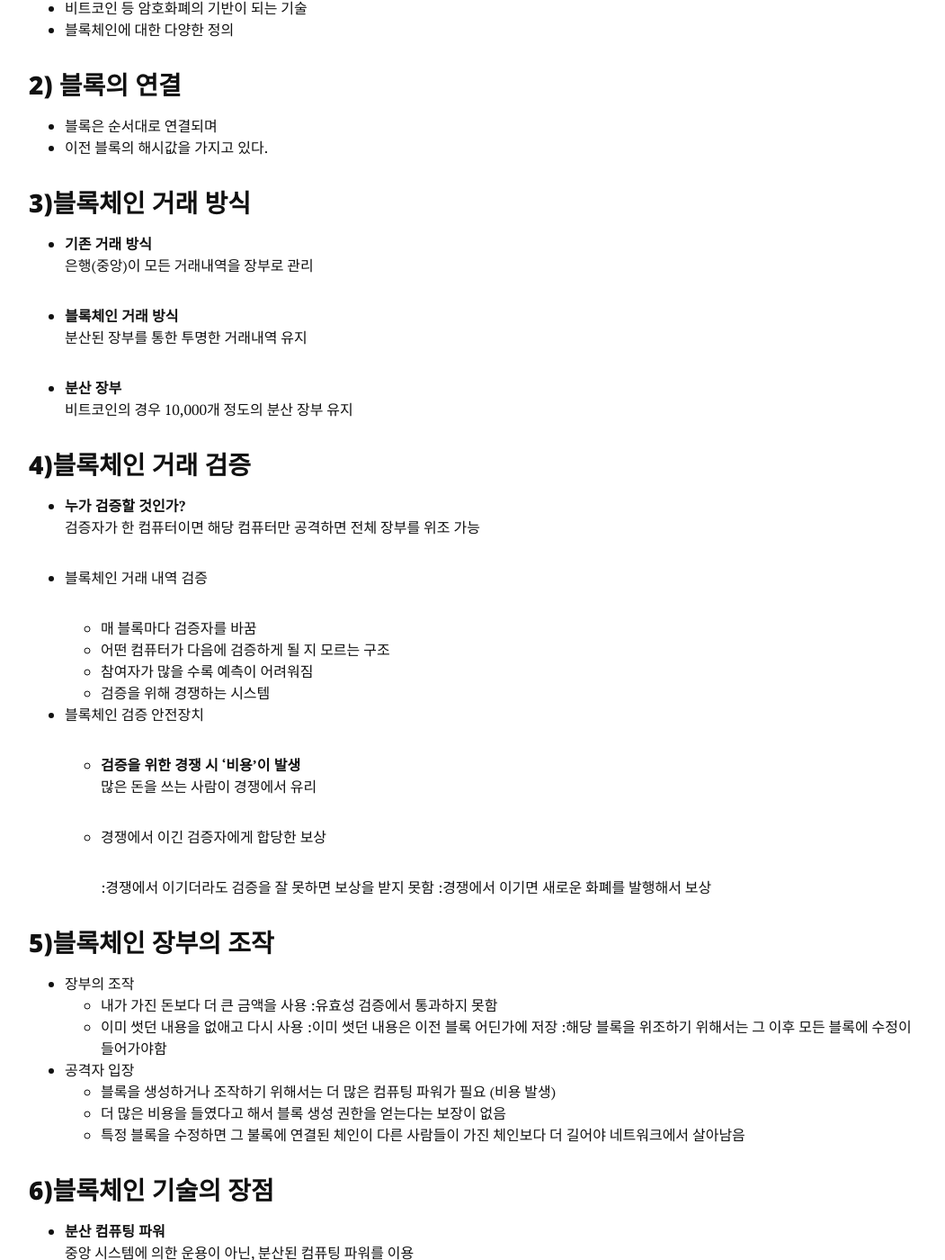
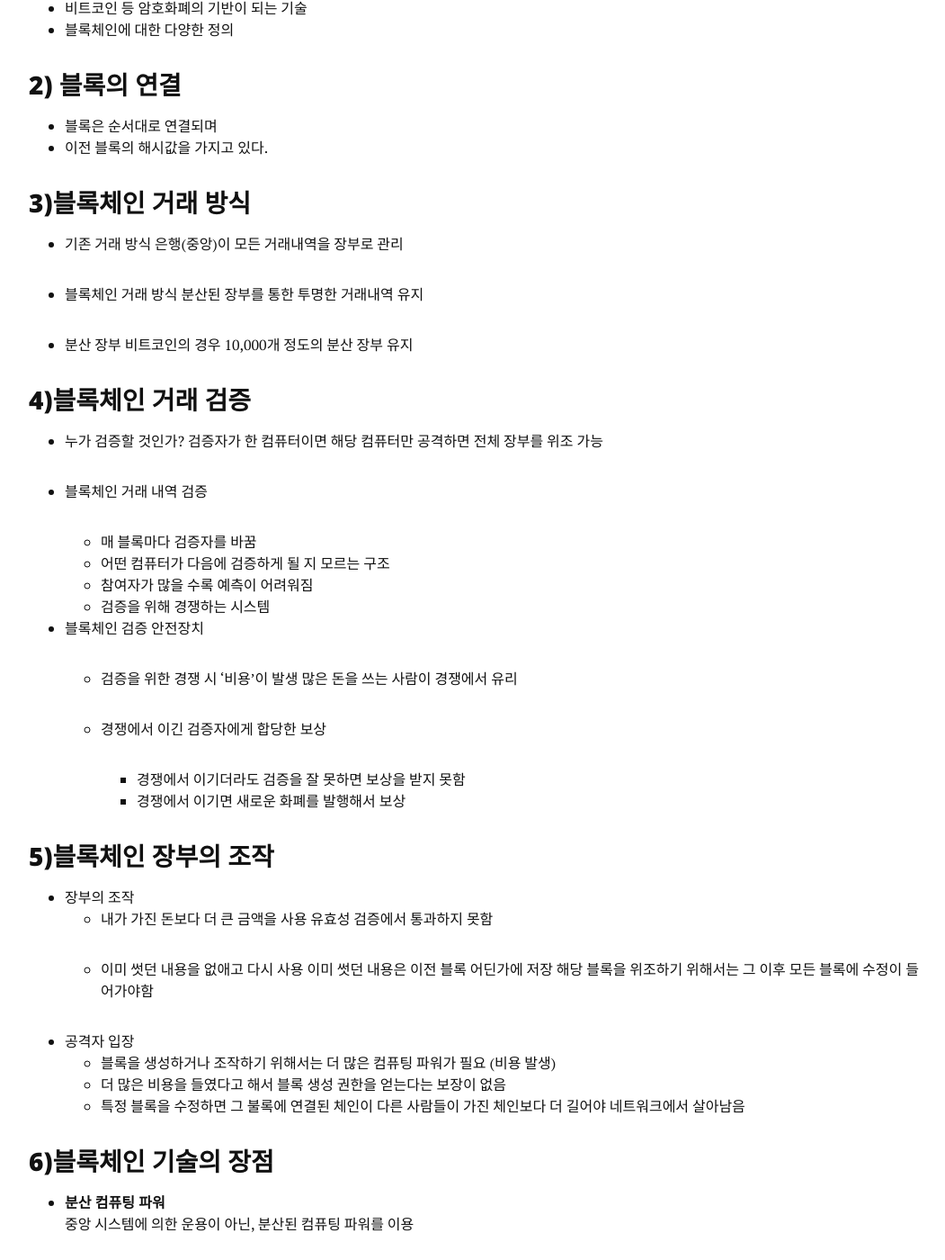
Before and after one commit to kooks7/kooks7.github.io, a Jekyll site: the page built from _posts/2019-08-13-DailyStudy.md, in a window 1280 px wide and 1400 px high, scrolled down 914 px. Shown: the whole window at 90% size, without its empty margins (113-1164 px from the left). Built offline with Jekyll 4.4.1, drawn with Linux system fonts in a browser that asks for light colours; nearby versions of some CDN libraries.

Commit message:
blockchain

```diff
--- a/_posts/2019-08-13-DailyStudy.md
+++ b/_posts/2019-08-13-DailyStudy.md
@@ -26,28 +26,32 @@ August.13.2019  (TUE)
 * 비트코인 등 암호화폐의 기반이 되는 기술
 * 블록체인에 대한 다양한 정의
 
+
+
 ### 2) 블록의 연결
 
 * 블록은 순서대로 연결되며
 * 이전 블록의 해시값을 가지고 있다.
 
+
+
 ### 3)블록체인 거래 방식
 
 * 기존 거래 방식
-  : 은행(중앙)이 모든 거래내역을 장부로 관리
+  은행(중앙)이 모든 거래내역을 장부로 관리
 
 * 블록체인 거래 방식
-  : 분산된 장부를 통한 투명한 거래내역 유지
+  분산된 장부를 통한 투명한 거래내역 유지
+
+* 분산 장부
+  비트코인의 경우 10,000개 정도의 분산 장부 유지
 
 
-
-* 분산 장부
-  : 비트코인의 경우 10,000개 정도의 분산 장부 유지
 
 ### 4)블록체인 거래 검증
 
 * 누가 검증할 것인가?
-  : 검증자가 한 컴퓨터이면 해당 컴퓨터만 공격하면 전체 장부를 위조 가능
+  검증자가 한 컴퓨터이면 해당 컴퓨터만 공격하면 전체 장부를 위조 가능
 
 * 블록체인 거래 내역 검증
 
@@ -56,24 +60,32 @@ August.13.2019  (TUE)
   * 참여자가 많을 수록 예측이 어려워짐
   * 검증을 위해 경쟁하는 시스템
 
+
+
 * 블록체인 검증 안전장치
 
   * 검증을 위한 경쟁 시 '비용'이 발생
-    : 많은 돈을 쓰는 사람이 경쟁에서 유리
+    많은 돈을 쓰는 사람이 경쟁에서 유리
+
+
 
   * 경쟁에서 이긴 검증자에게 합당한 보상
 
-    :경쟁에서 이기더라도 검증을 잘 못하면 보상을 받지 못함
-    :경쟁에서 이기면 새로운 화폐를 발행해서 보상
+    * 경쟁에서 이기더라도 검증을 잘 못하면 보상을 받지 못함
+    * 경쟁에서 이기면 새로운 화폐를 발행해서 보상
+
+
 
 ### 5)블록체인 장부의 조작
 
 * 장부의 조작
   * 내가 가진 돈보다 더 큰 금액을 사용
-    :유효성 검증에서 통과하지 못함
+    유효성 검증에서 통과하지 못함
+
   * 이미 썻던 내용을 없애고 다시 사용
-    :이미 썻던 내용은 이전 블록 어딘가에 저장
-    :해당 블록을 위조하기 위해서는 그 이후 모든 블록에 수정이 들어가야함
+    이미 썻던 내용은 이전 블록 어딘가에 저장
+    해당 블록을 위조하기 위해서는 그 이후 모든 블록에 수정이 들어가야함
+
 * 공격자 입장
   * 블록을 생성하거나 조작하기 위해서는 더 많은 컴퓨팅 파워가 필요 (비용 발생)
   * 더 많은 비용을 들였다고 해서 블록 생성 권한을 얻는다는 보장이 없음
@@ -85,9 +97,14 @@ August.13.2019  (TUE)
 
 * 분산 컴퓨팅 파워
   : 중앙 시스템에 의한 운용이 아닌, 분산된 컴퓨팅 파워를 이용
+
 * 위,변조 불가
 
+
+
 ### 7)핵심 개념
+
+
 
 **네트워크**
 
@@ -96,37 +113,45 @@ August.13.2019  (TUE)
   * 주변 노드 탐색 필요
   * 네트워크 구조 제어 안됨
   * 장애 대응 및 확장성 좋음
+
 * 하이브리드 P2P
   * 노드의 검색 정보를 서버에 기록
   * 인덱스 서버에 노드 정보 저장
   * 연결 이후 데이터 전송은 Peer 끼리 직접
+
 
 **해시 연산**
 
 * 데이터의 무결성을 보장하는 기술
   * 무결성(Integrity)은 데이터를 누구도 쉽게 변조 할 수 없으며,
   * 변조했다고 하더라도 그 사실을 바로 알아차릴 수 있는 특성
+
 * 해시(디지털 지문, DNA)
   * 특정한 데이터를 이를 상징하는 고정 길이의 데이터로 변환
   * 원래의 데이터가 조금만 달라져도 확연하게 달라지는 특성.
   * 복호화 (역변환) 불가, 비가역 함수
+
 * 해시 알고리즘
   * 대표적인 해시 알고리즘은 MD5, SHA-1, SHA-256 등
+
 
 **해시 사용**
 
 * 계좌 생성
   * 프라이빗 키 -> 퍼블릭 키 -> 계쩡 주소 과정에서 사용
+
 * 트랜잭션 머클 트리
   * 각 트랜잭션을 해시로 처리해서 거래 내역의 위변조를 방지
 * 블록체인 연결
   * 앞 블록의 해시값으로 다음 블록 연결
+
 
 **공개키 및 지갑주소**
 
 * 개인키 - 무작위 숫자를 이용해 256bit 개인키 생성
 * 공개키 - 개인키에 ECDSA를 적용해 생성
 * 지갑주소 - 공개키를 이용해 생성
+
 
 **블록**
 
@@ -136,19 +161,23 @@ August.13.2019  (TUE)
 * 비트코인 블록 크기 : 1MB 가량, 약 2000개 트랜잭션 포함
 * 제네시스 블록
   * 해당 블록체인의 가장 첫번째 블록
+
 * 블록 높이
   * 제네세스 블록 이후 블록이 추가될 때마다 1씩 증가
   * 현재까지 연결된 블록의 총 수
+
 
 **합의 알고리즘**
 
 * 합의 내용
   * 블록 생성 권한을 누구에게 줄 것인가
   * 체인 분기 발생 시 메인 체인을 선택하는 방법
+
 * 합의 알고리즘의 종류
   * PoW(Proof of Work) : 작업 증명
   * PoS(Proof of Stake) : 지분 증명
   * DPoS(Delegated proof of Stake) : 위임 지분 증명
+
 * 작업증명(PoW) 알고리즘
   * 서비스 제공자가 제시한 특정 작업을 완료해야 사용자가 서비스 이용 가능
   * 작업을 하기는 어려워도 '작업 완료' 검증은 쉬운 작업
```
